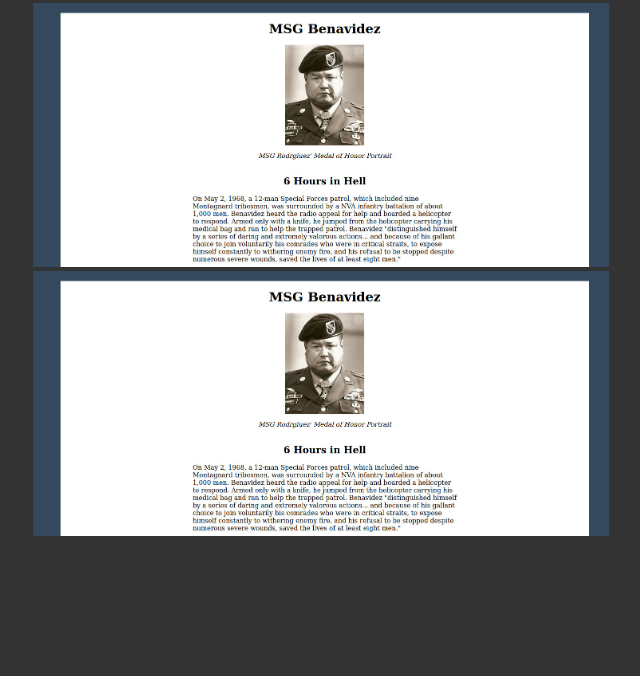
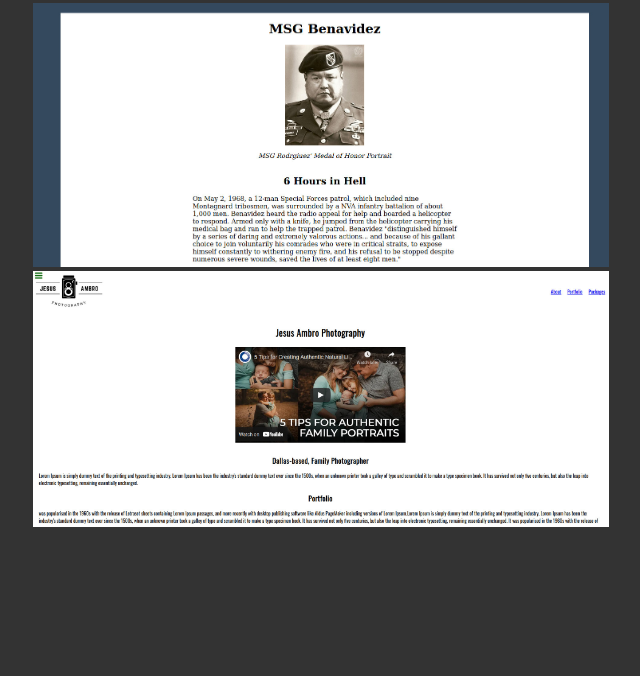
Before and after one commit to jesusxambro/fcc_portfolio, a plain HTML site: page index.html in a window 1280 px wide. Shown: the part 1385-2061 px from the top of the page, without its empty margins (127-767 px from the left). Drawn offline with Linux system fonts and the light colour scheme.

Commit message:
Added second project to portfolio and fixed image links

```diff
--- a/index.html
+++ b/index.html
@@ -53,21 +53,21 @@
 
       <a
         class="project-tile"
-        href="https://jesusxambro.github.io/benavideztribute/"
+        href="http://jesusxambro.github.io/benavideztribute/"
         target="_blank"
       >
         <img class="project_image"
-          src="/images/tribute-page.jpg"
+          src="https://raw.githubusercontent.com/jesusxambro/fcc_portfolio/main/images/tribute-page.jpg"
           alt="Picture of MSG Benavidez Tribute Page"
       /></a>
       <a
         class="project-tile"
-        href="https://jesusxambro.github.io/benavideztribute/"
+        href="https://jesusxambro.github.io/fcc_landing_page/"
         target="_blank"
       >
         <img class="project_image"
-          src="/images/tribute-page.jpg"
-          alt="Picture of MSG Benavidez Tribute Page"
+          src="https://raw.githubusercontent.com/jesusxambro/fcc_portfolio/main/images/landing_page.jpg"
+          alt="Picture of a photographer website"
       /></a>
     </section>
     <section class="container vertical--padding" id="contact">
```
